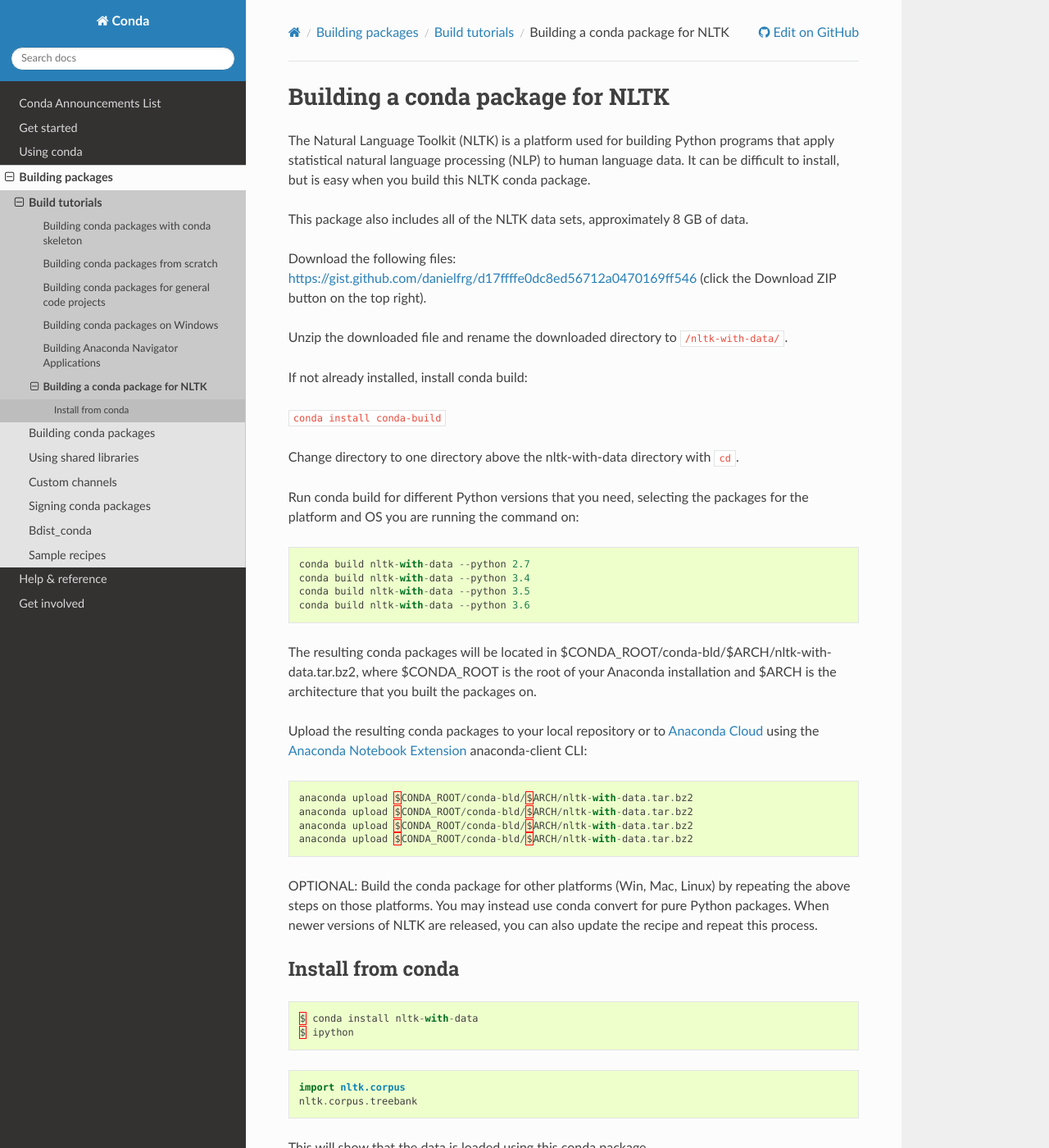
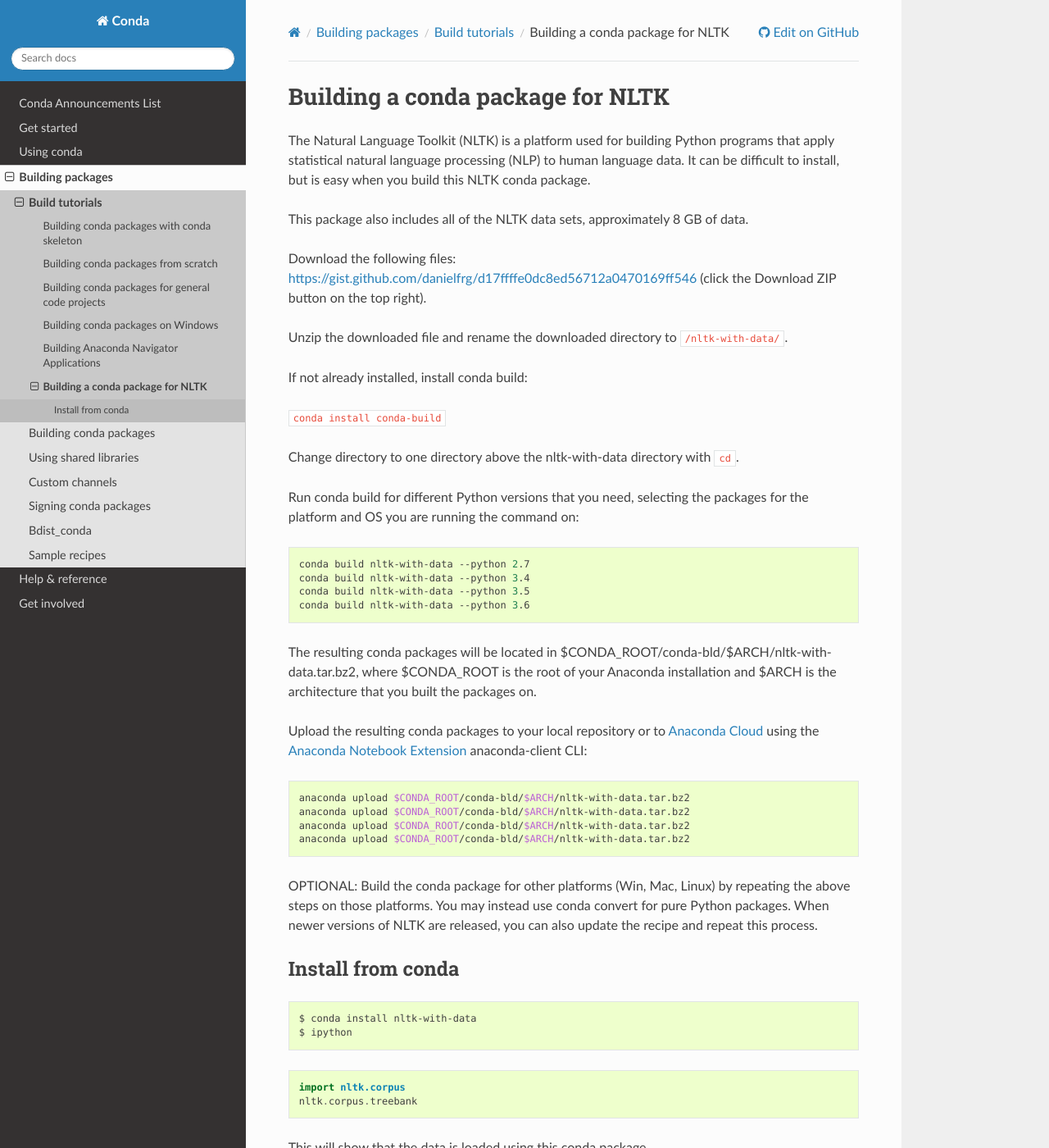
Before and after one commit to conda/conda-docs, a Sphinx documentation site: the page built from docs/source/build_tutorials/build_nltk.rst, in a window 1280 px wide and 1400 px high. Shown: the whole window at 82% size. Built offline with Sphinx 7.4.7 and the Read the Docs theme 2.0.0, drawn with Linux system fonts in a browser that asks for light colours.

Commit message:
fix code blocks from python to bash
fix code blocks from python to bash

```diff
--- a/docs/source/build_tutorials/build_nltk.rst
+++ b/docs/source/build_tutorials/build_nltk.rst
@@ -23,7 +23,7 @@
 Run conda build for different Python versions that you need, selecting the packages for the platform and OS
 you are running the command on:
 
-.. code-block:: python
+.. code-block:: bash
 
     conda build nltk-with-data --python 2.7
     conda build nltk-with-data --python 3.4
@@ -37,7 +37,7 @@
 Upload the resulting conda packages to your local repository or to `Anaconda Cloud <https://anaconda.org>`_
 using the  `Anaconda Notebook Extension <https://docs.continuum.io/anaconda/jupyter-notebook-extensions>`_ anaconda-client CLI:
 
-.. code-block:: python
+.. code-block:: bash
 
     anaconda upload $CONDA_ROOT/conda-bld/$ARCH/nltk-with-data.tar.bz2
     anaconda upload $CONDA_ROOT/conda-bld/$ARCH/nltk-with-data.tar.bz2
@@ -51,7 +51,7 @@
 Install from conda
 ==================
 
-.. code-block:: python
+.. code-block:: bash
 
     $ conda install nltk-with-data
     $ ipython
```
